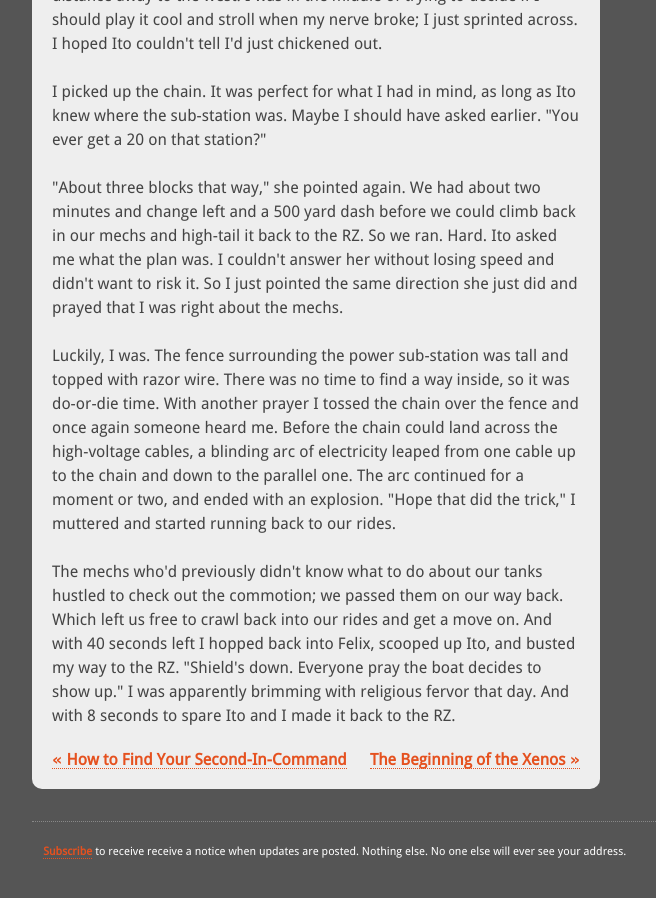
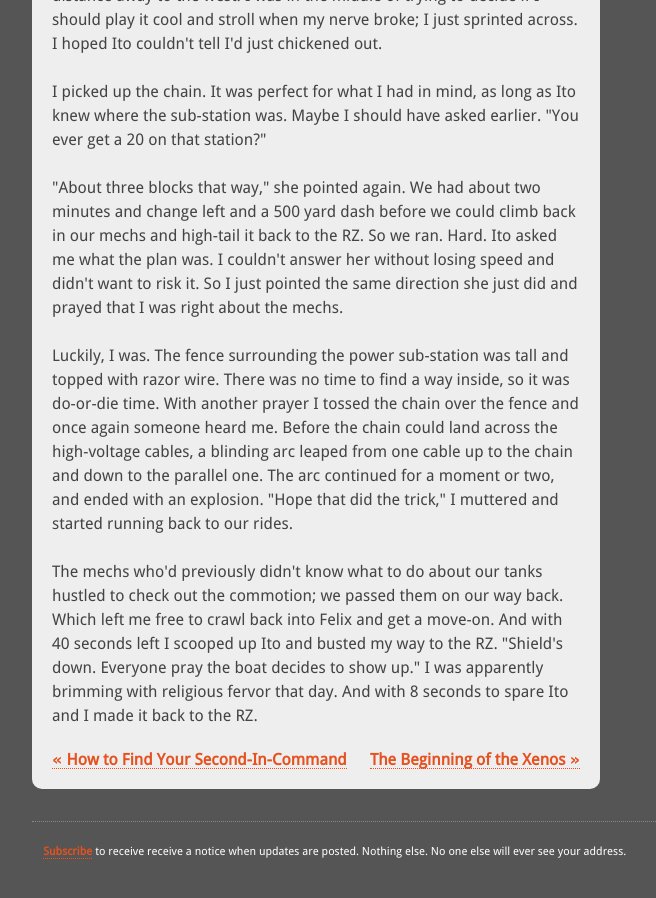
Before and after one commit to saturdayplace/Sons-of-Terra, a Jekyll site: the page built from _posts/2012-01-10-battle-copper-flats.html, in a window 1280 px wide and 900 px high, scrolled down 4533 px. Shown: the whole window, without its empty margins (192-848 px from the left). Built offline with Jekyll 4.4.1, drawn with Linux system fonts in a browser that asks for light colours; nearby versions of some CDN libraries; some of the changed text lies outside the part shown.

Commit message:
Some sharpening in a couple paragraphs, and publishing the draft of the start of the Xenos post.

```diff
--- a/_posts/2012-01-10-battle-copper-flats.html
+++ b/_posts/2012-01-10-battle-copper-flats.html
@@ -64,9 +64,9 @@ author: Xander
 
 <p>"About three blocks that way," she pointed again. We had about two minutes and change left and a 500 yard dash before we could climb back in our mechs and high-tail it back to the RZ. So we ran. Hard. Ito asked me what the plan was. I couldn't answer her without losing speed and didn't want to risk it. So I just pointed the same direction she just did and prayed that I was right about the mechs.</p>
 
-<p>Luckily, I was. The fence surrounding the power sub-station was tall and topped with razor wire. There was no time to find a way inside, so it was do-or-die time. With another prayer I tossed the chain over the fence and once again someone heard me. Before the chain could land across the high-voltage cables, a blinding arc of electricity leaped from one cable up to the chain and down to the parallel one. The arc continued for a moment or two, and ended with an explosion. "Hope that did the trick," I muttered and started running back to our rides.</p>
+<p>Luckily, I was. The fence surrounding the power sub-station was tall and topped with razor wire. There was no time to find a way inside, so it was do-or-die time. With another prayer I tossed the chain over the fence and once again someone heard me. Before the chain could land across the high-voltage cables, a blinding arc leaped from one cable up to the chain and down to the parallel one. The arc continued for a moment or two, and ended with an explosion. "Hope that did the trick," I muttered and started running back to our rides.</p>
 
-<p>The mechs who'd previously didn't know what to do about our tanks hustled to check out the commotion; we passed them on our way back. Which left us free to crawl back into our rides and get a move on. And with 40 seconds left I hopped back into Felix, scooped up Ito, and busted my way to the RZ. "Shield's down. Everyone pray the boat decides to show up." I was apparently brimming with religious fervor that day. And with 8 seconds to spare Ito and I made it back to the RZ.</p>
+<p>The mechs who'd previously didn't know what to do about our tanks hustled to check out the commotion; we passed them on our way back. Which left me free to crawl back into Felix and get a move-on. And with 40 seconds left I scooped up Ito and busted my way to the RZ. "Shield's down. Everyone pray the boat decides to show up." I was apparently brimming with religious fervor that day. And with 8 seconds to spare Ito and I made it back to the RZ.</p>
 
 
 <ol id='footnotes'>
--- a/index.html
+++ b/index.html
@@ -30,7 +30,7 @@ title: Foreward
                 working a mine or factory.  These laborers were de facto serfs.  They had no hope for freedom, owned 'only their bellies', and relied on benevolent mech    troops for protection from
                 predatory wildlings.</p>
 
-        <p>This is the story of how I decided to change all that.</p>
+        <p>This is the story of how I change all that.</p>
 </article>
 
 <nav>
```
Also changed, not shown: other parts of _posts/2012-01-10-battle-copper-flats.html (+1 -1 lines), _posts/2012-02-15-problems-hiring.html (deleted, +0 -8 lines), _posts/2013-01-22-start-xenos.html (added, +56 -0 lines), _posts/3013-01-22-start-xenos.html (deleted, +0 -56 lines), 1 other file.
